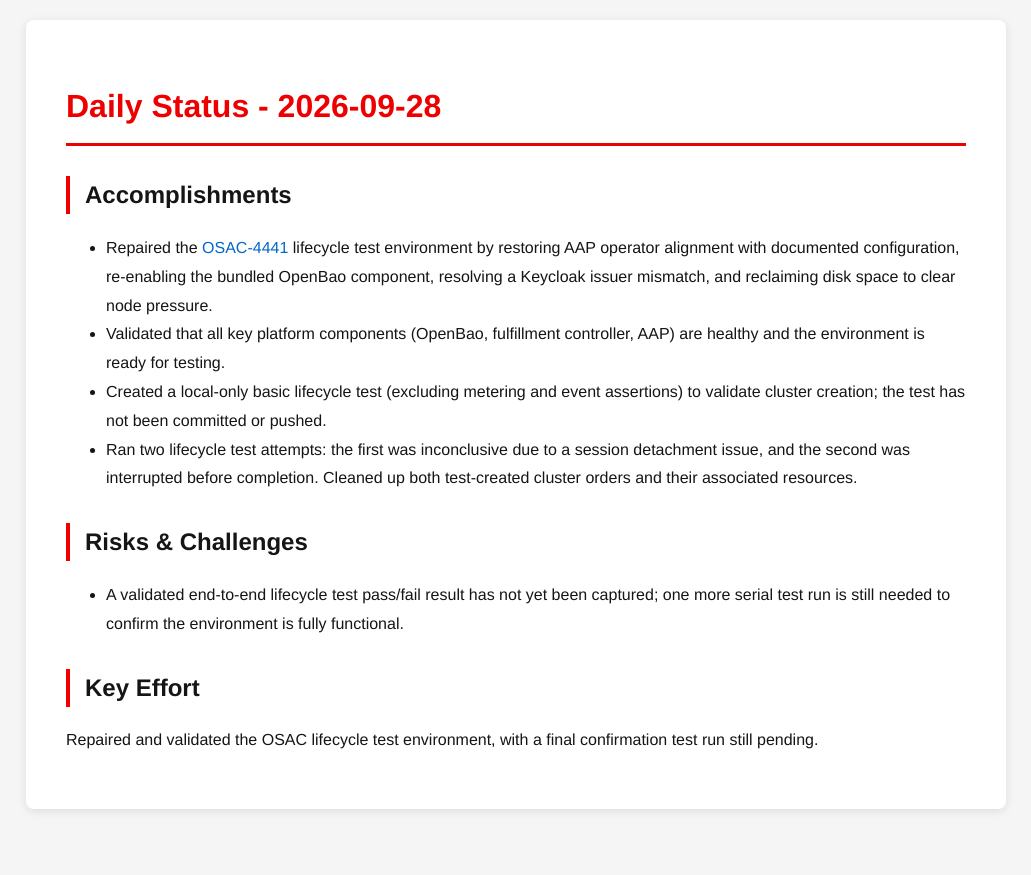
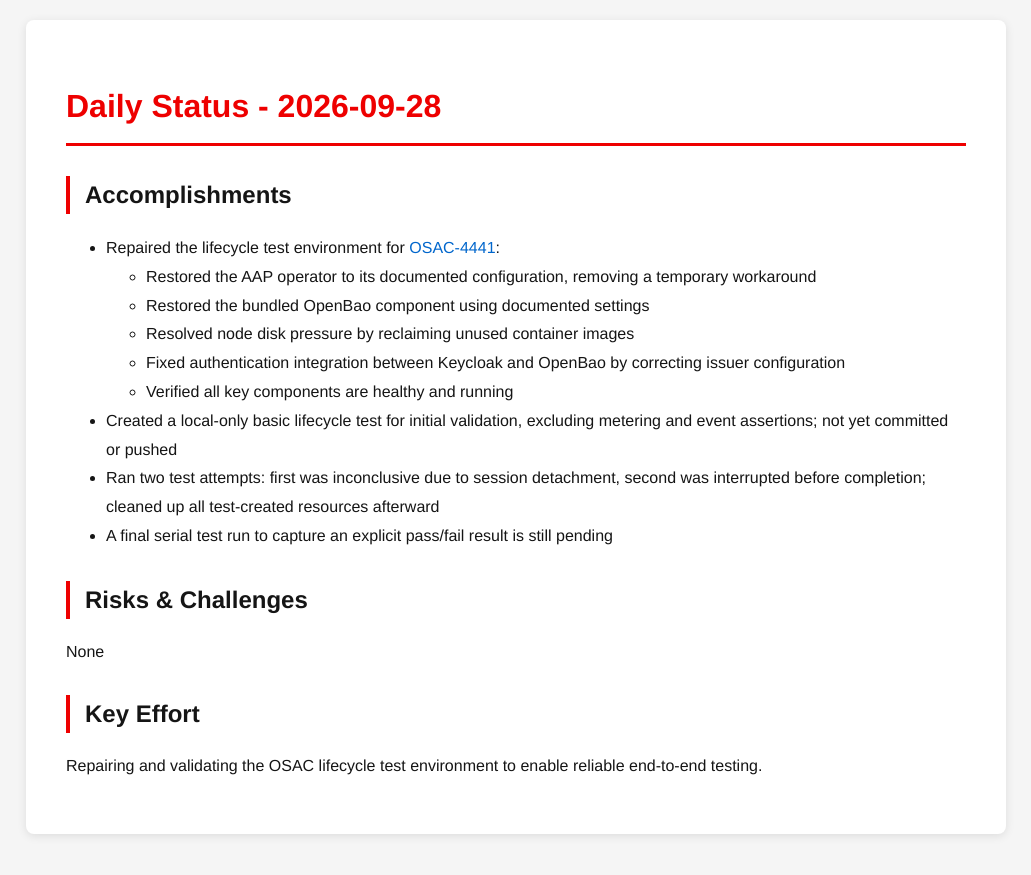
Before and after one commit to tzvatot/daily-status, a Jekyll site: the page built from 2026-09-28.md, in a window 1280 px wide. Shown: the top 875 px of the page, without its empty margins (124-1155 px from the left). Built offline with Jekyll 4.4.1, drawn with Linux system fonts in a browser that asks for light colours.

Commit message:
Daily status update - 2026-09-28

```diff
--- a/2026-09-28.md
+++ b/2026-09-28.md
@@ -7,13 +7,18 @@ date: 2026-09-28
 # Daily Status - 2026-09-28
 
 ## Accomplishments
-- Repaired the [OSAC-4441](https://redhat.atlassian.net/browse/OSAC-4441) lifecycle test environment by restoring AAP operator alignment with documented configuration, re-enabling the bundled OpenBao component, resolving a Keycloak issuer mismatch, and reclaiming disk space to clear node pressure.
-- Validated that all key platform components (OpenBao, fulfillment controller, AAP) are healthy and the environment is ready for testing.
-- Created a local-only basic lifecycle test (excluding metering and event assertions) to validate cluster creation; the test has not been committed or pushed.
-- Ran two lifecycle test attempts: the first was inconclusive due to a session detachment issue, and the second was interrupted before completion. Cleaned up both test-created cluster orders and their associated resources.
+- Repaired the lifecycle test environment for [OSAC-4441](https://redhat.atlassian.net/browse/OSAC-4441):
+  - Restored the AAP operator to its documented configuration, removing a temporary workaround
+  - Restored the bundled OpenBao component using documented settings
+  - Resolved node disk pressure by reclaiming unused container images
+  - Fixed authentication integration between Keycloak and OpenBao by correcting issuer configuration
+  - Verified all key components are healthy and running
+- Created a local-only basic lifecycle test for initial validation, excluding metering and event assertions; not yet committed or pushed
+- Ran two test attempts: first was inconclusive due to session detachment, second was interrupted before completion; cleaned up all test-created resources afterward
+- A final serial test run to capture an explicit pass/fail result is still pending
 
 ## Risks & Challenges
-- A validated end-to-end lifecycle test pass/fail result has not yet been captured; one more serial test run is still needed to confirm the environment is fully functional.
+None
 
 ## Key Effort
-Repaired and validated the OSAC lifecycle test environment, with a final confirmation test run still pending.
+Repairing and validating the OSAC lifecycle test environment to enable reliable end-to-end testing.
```
